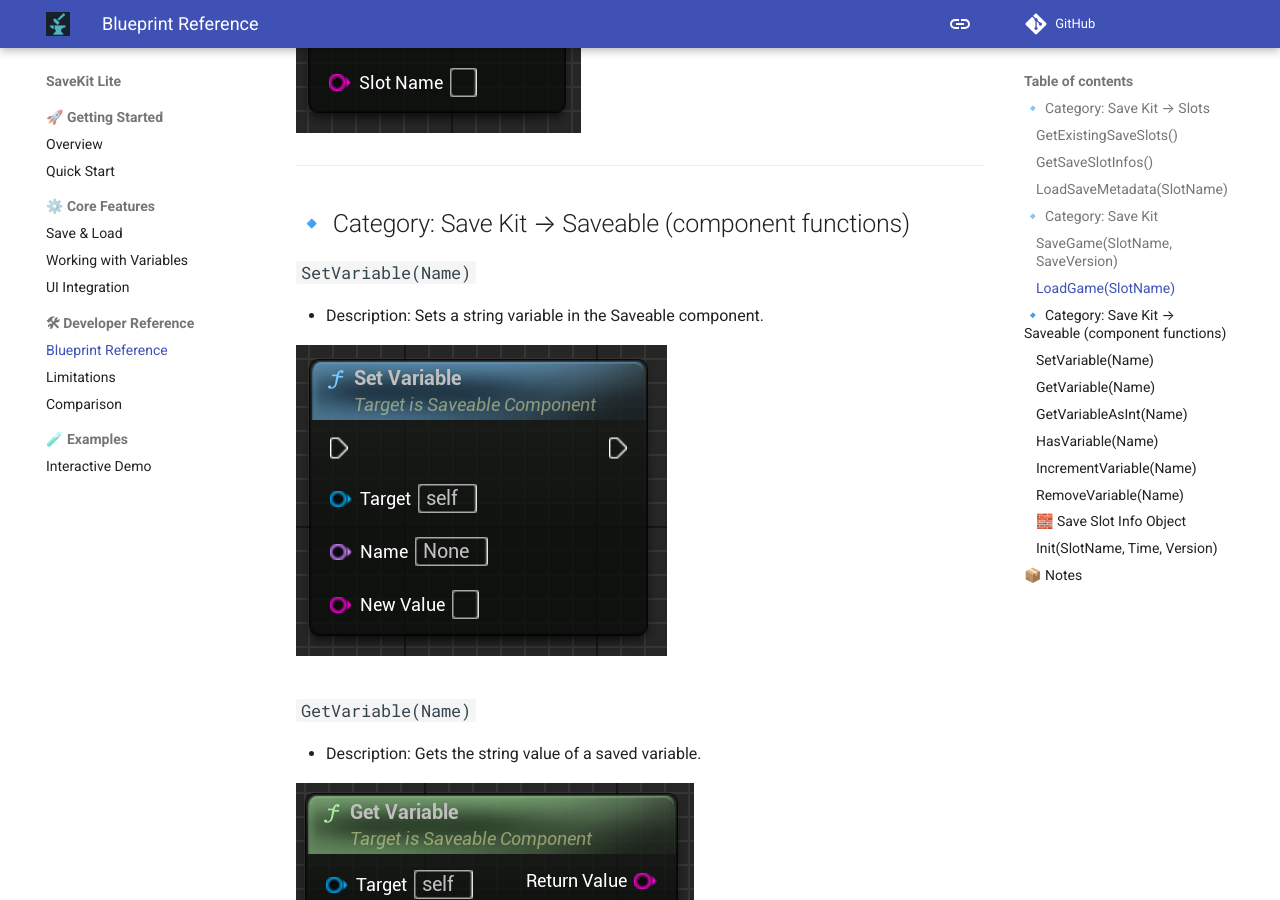
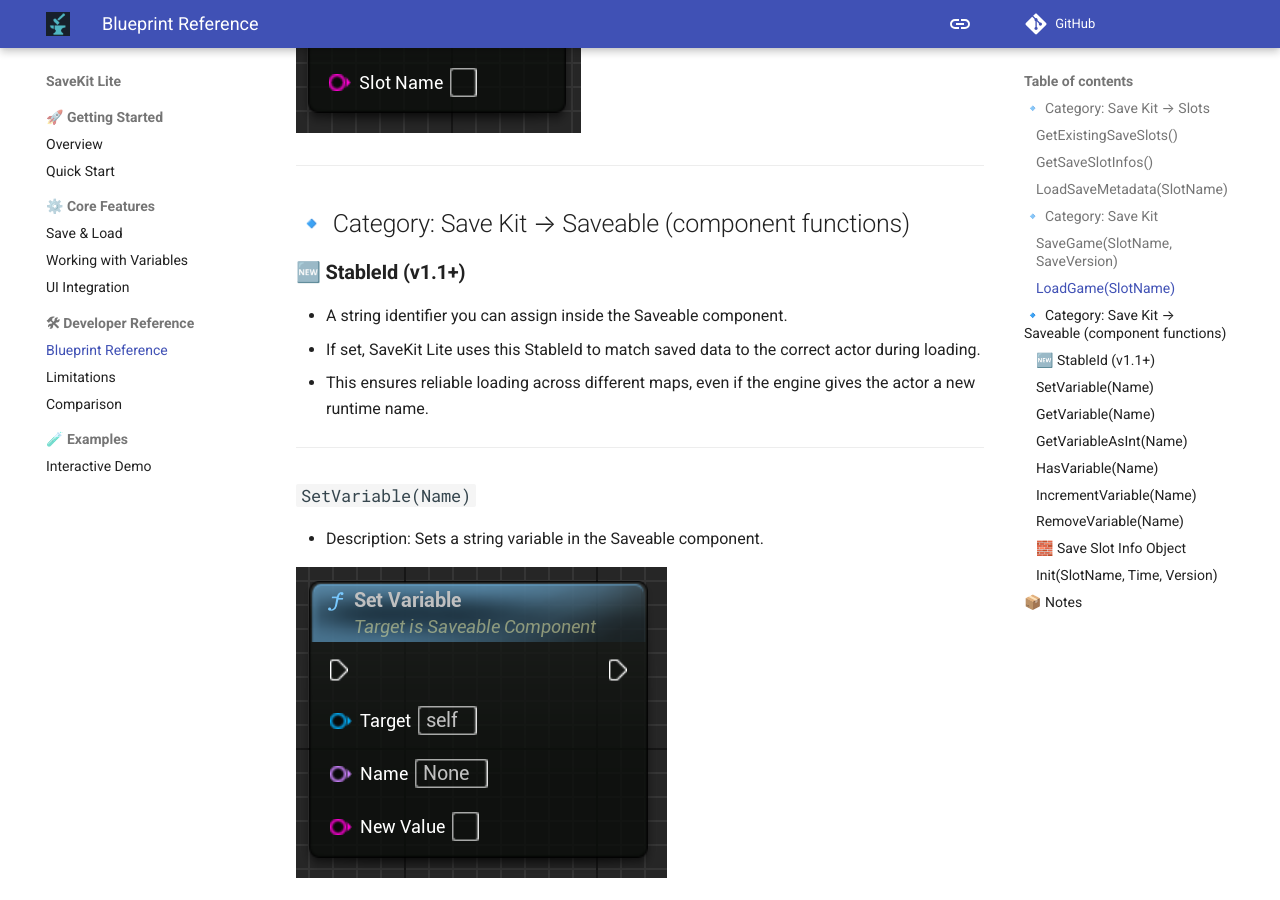
Before and after one commit to george-shilovsky/quickforge-docs, an MkDocs documentation site: the page built from docs/SaveKitLite/blueprint-reference.md, in a window 1280 px wide and 900 px high, scrolled down 2053 px. Built offline with MkDocs 1.6.1 and Material for MkDocs 9.7.7, drawn with Linux system fonts in a browser that asks for light colours; comment, search, counter and statistics services are not loaded.

Commit message:
Add StableId support documentation for v1.1+
Documents the new StableId feature in SaveKit Lite v1.1+, including usage notes, quick start instructions, and limitations. Updated blueprint reference, quick start, index, and limitations docs, and refreshed ChooseSaveable.png to illustrate the new option.

```diff
--- a/docs/SaveKitLite/blueprint-reference.md
+++ b/docs/SaveKitLite/blueprint-reference.md
@@ -8,24 +8,19 @@
 - Returns: `FString[]`
 - Description: Lists all save slot names found in the save directory.
 
-
 ![GetExistingSaveSlots](images/Node_GetExistingSaveSlots.png)
-
 
 ### `GetSaveSlotInfos()`
 - Returns: `FSaveSlotInfo[]`
 - Description: Returns metadata for all existing save slots (slot name, save time, save version).
 
-
 ![GetSaveSlotInfos](images/Node_GetSaveSlotInfos.png)
-
 
 ### `LoadSaveMetadata(SlotName)`
 - Input: `FString SlotName`
 - Returns: `FSaveSlotInfo`
 - Description: Returns metadata only (does NOT load state).
   See [UI Integration](ui.md) for usage in slot previews.
-
 
 ![LoadSaveMeta](images/Node_LoadSaveMetadata.png)
 
@@ -37,63 +32,54 @@
 - Input: `FString SlotName`, `int32` `SaveVersion` (optional)
 - Description: Saves all actors with a Saveable component to the specified slot.
 
-
 ![SaveGame](images/Node_SaveGame.png)
-
 
 ### `LoadGame(SlotName)`
 - Input: `FString SlotName`
 - Description: Loads and applies saved actor data from the specified slot.
 
-
 ![LoadGame](images/Node_LoadGame.png)
-
 
 ---
 
 ## 🔹 Category: Save Kit → Saveable (component functions)
 
+### 🆕 **StableId (v1.1+)**
+- A string identifier you can assign inside the Saveable component.
+- If set, SaveKit Lite uses this StableId to match saved data to the correct actor during loading.
+- This ensures reliable loading across different maps, even if the engine gives the actor a new runtime name.
+
+---
+
 ### `SetVariable(Name)`
 - Description: Sets a string variable in the Saveable component.
 
-
 ![SetVariable](images/Node_SetVariable.png)
-
 
 ### `GetVariable(Name)`
 - Description: Gets the string value of a saved variable.
 
-
 ![GetVariable](images/Node_GetVariable.png)
-
 
 ### `GetVariableAsInt(Name)`
 - Description: Parses the variable’s value as an integer and returns it.
 
-
 ![GetVariableAsInt](images/Node_GetVariableAsInt.png)
-
 
 ### `HasVariable(Name)`
 - Description: Checks whether a variable with the specified name exists.
 
-
 ![HasVariable](images/Node_HasVariable.png)
-
 
 ### `IncrementVariable(Name)`
 - Description: Adds the specified amount to the variable’s value (as number).
 
-
 ![IncrementVariable](images/Node_IncrementVariable.png)
-
 
 ### `RemoveVariable(Name)`
 - Description: Removes the variable from saved state.
 
-
 ![RemoveVariable](images/Node_RemoveVariable.png)
-
 
 ---
 
@@ -102,9 +88,7 @@
 ### `Init(SlotName, Time, Version)`
 - Description: Initializes a SaveSlotInfoObject with name, time and version.
 
-
 ![Init](images/Node_Init.png)
-
 
 ---
 
--- a/docs/SaveKitLite/index.md
+++ b/docs/SaveKitLite/index.md
@@ -11,6 +11,7 @@
 - 🏷️ Actor tags and properties marked as `SaveGame`
 > 💡 **Why save actor tags?** Tags can be used to categorize actors (e.g., `Enemy`, `Loot`, `Checkpoint`) and drive gameplay logic. Saving them ensures that gameplay-relevant identifiers like quest objectives, interactables, or triggers remain intact after loading.
 
+- 🔐 **StableId support (v1.1+)** — optional persistent ID for cross-level loading
 - 💾 Metadata about save slots for UI display
 
 ---
```
Also changed, not shown: docs/SaveKitLite/limitations.md (+1 -0 lines), docs/SaveKitLite/quick-start.md (+1 -0 lines), docs/SaveKitLite/images/ChooseSaveable.png.
